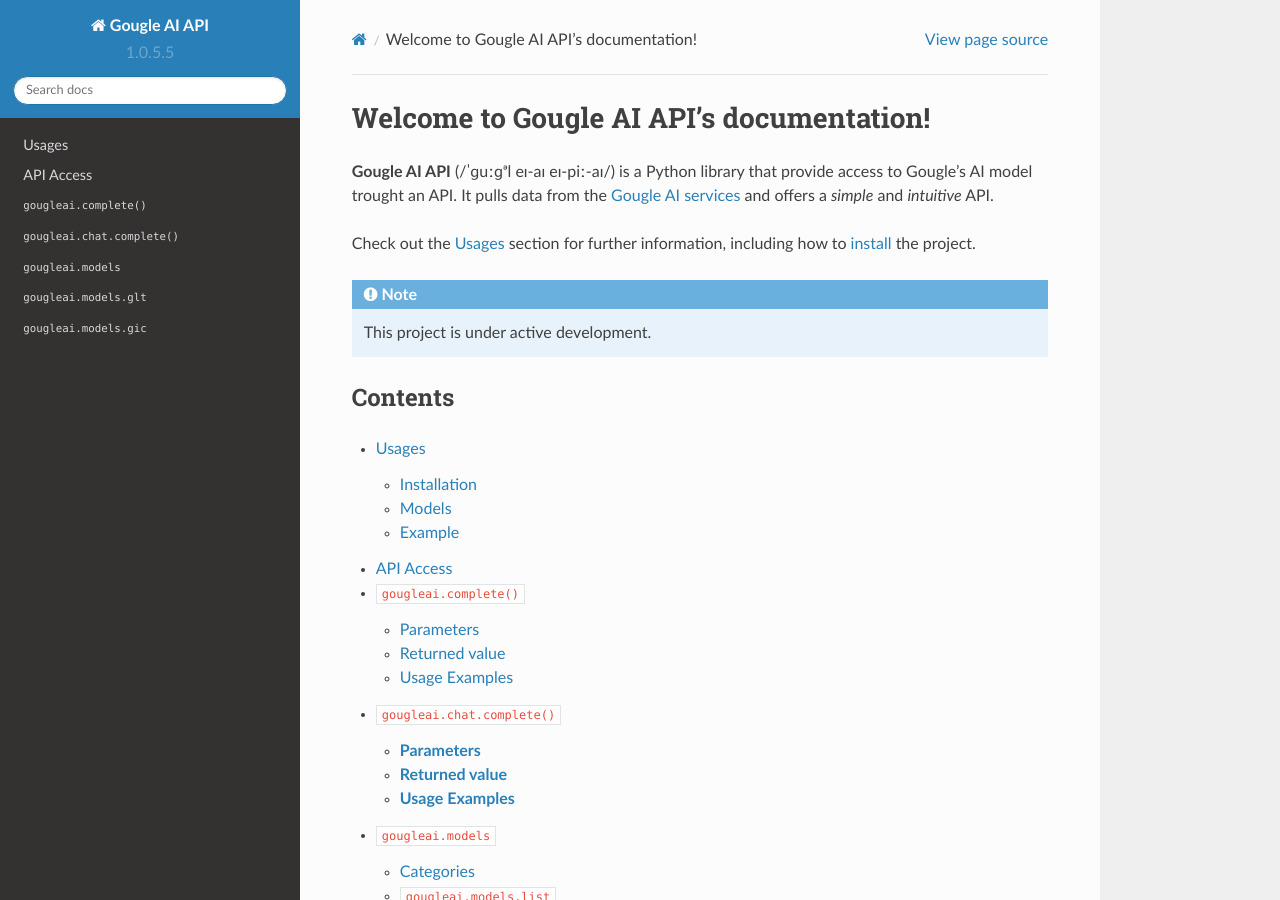
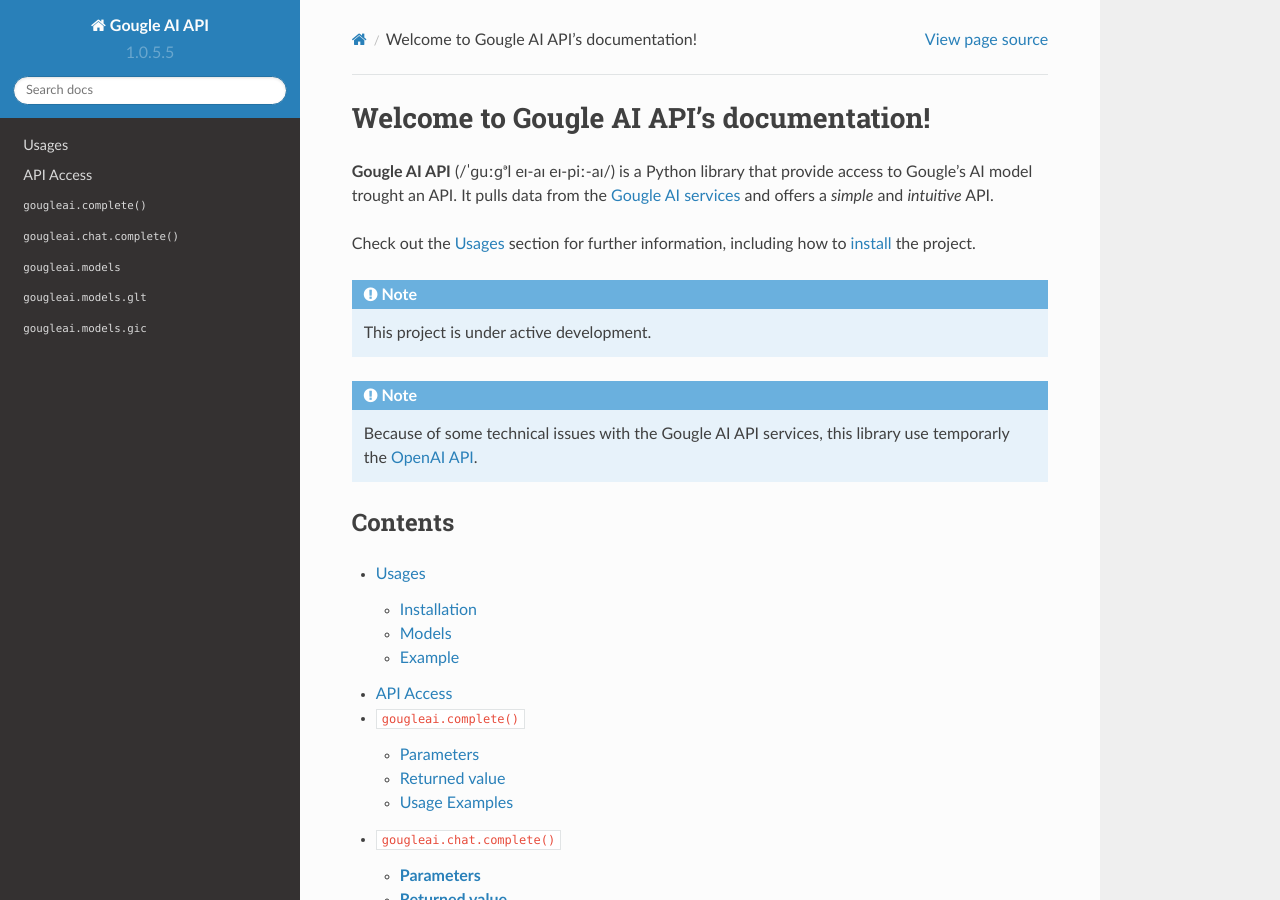
Before and after one commit to gougle-official/gougleai-docs, a Sphinx documentation site: the page built from docs/source/index.rst, in a window 1280 px wide and 900 px high. Built offline with Sphinx 7.4.7 and the Read the Docs theme 2.0.0, drawn with Linux system fonts in a browser that asks for light colours.

Commit message:
Added notes about temporary use of the OpenAI API instead of the Gougle AI API.

````diff
--- a/docs/source/chat/complete.rst
+++ b/docs/source/chat/complete.rst
@@ -11,6 +11,9 @@
 ``gougleai.chat.complete()`` is a function designed for chat conversations.
 It interacts with the Gougle AI API to generate responses based on a chat history
 and a specified model with a maximum token number.
+
+.. note::
+	Because of some technical issues with the Gougle AI API services, this use temporarly the `OpenAI API <https://platform.openai.com>`_.
 
 **Parameters**
 ----------
--- a/docs/source/complete.rst
+++ b/docs/source/complete.rst
@@ -11,6 +11,9 @@
 ``gougleai.complete()`` is a fu
 *Not to be confused with *:doc:```gougleai.complete()`` <complete>`*.*nction to get an API response from a prompt to a model with a max token number.
 It interacts with the Gougle AI API to generate text completions.
+
+.. note::
+	Because of some technical issues with the Gougle AI API services, this use temporarly the `OpenAI API <https://platform.openai.com>`_.
 
 Parameters
 ----------
--- a/docs/source/index.rst
+++ b/docs/source/index.rst
@@ -12,6 +12,9 @@
 .. note::
    This project is under active development.
 
+.. note::
+	Because of some technical issues with the Gougle AI API services, this library use temporarly the `OpenAI API <https://platform.openai.com>`_.
+
 Contents
 --------
 
````
